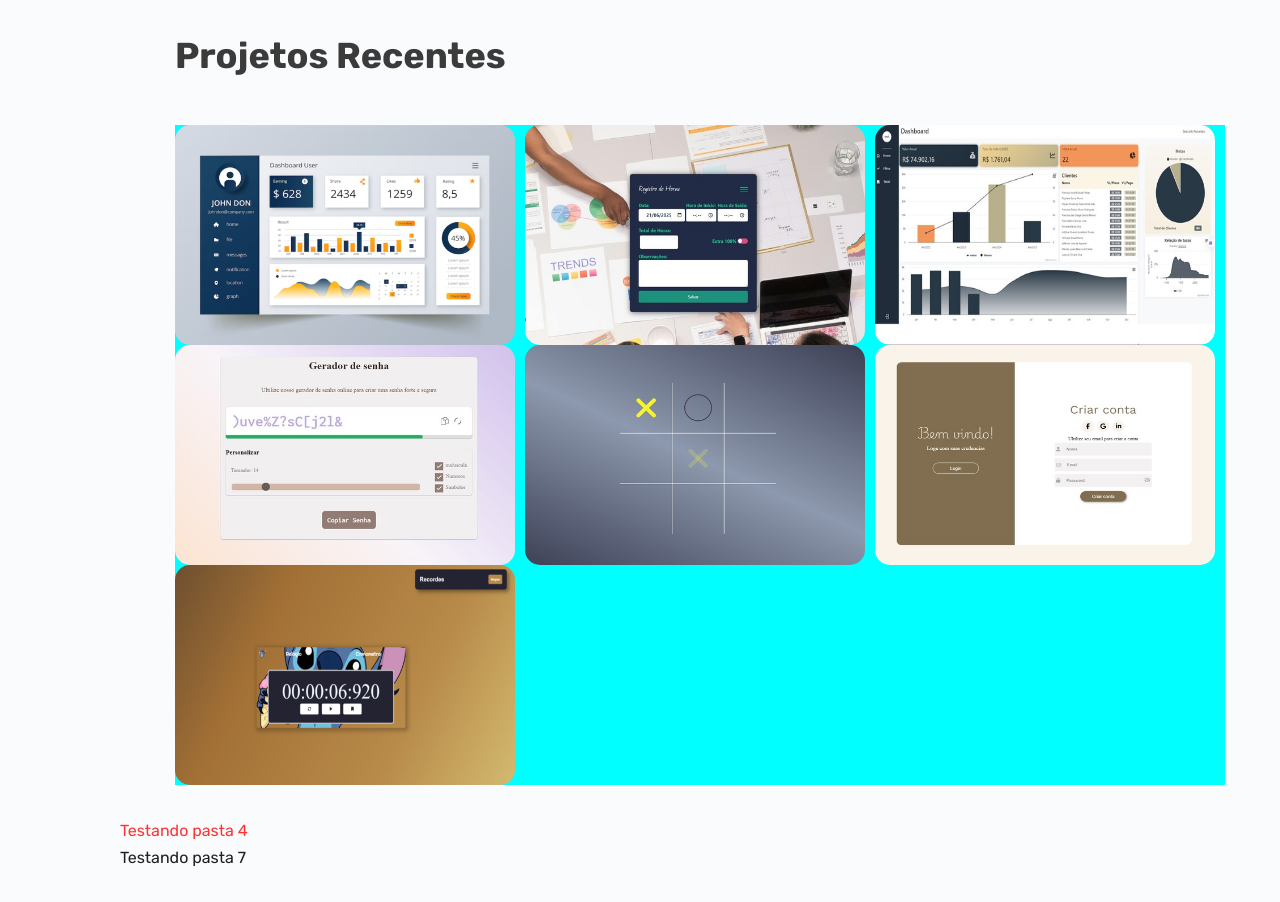
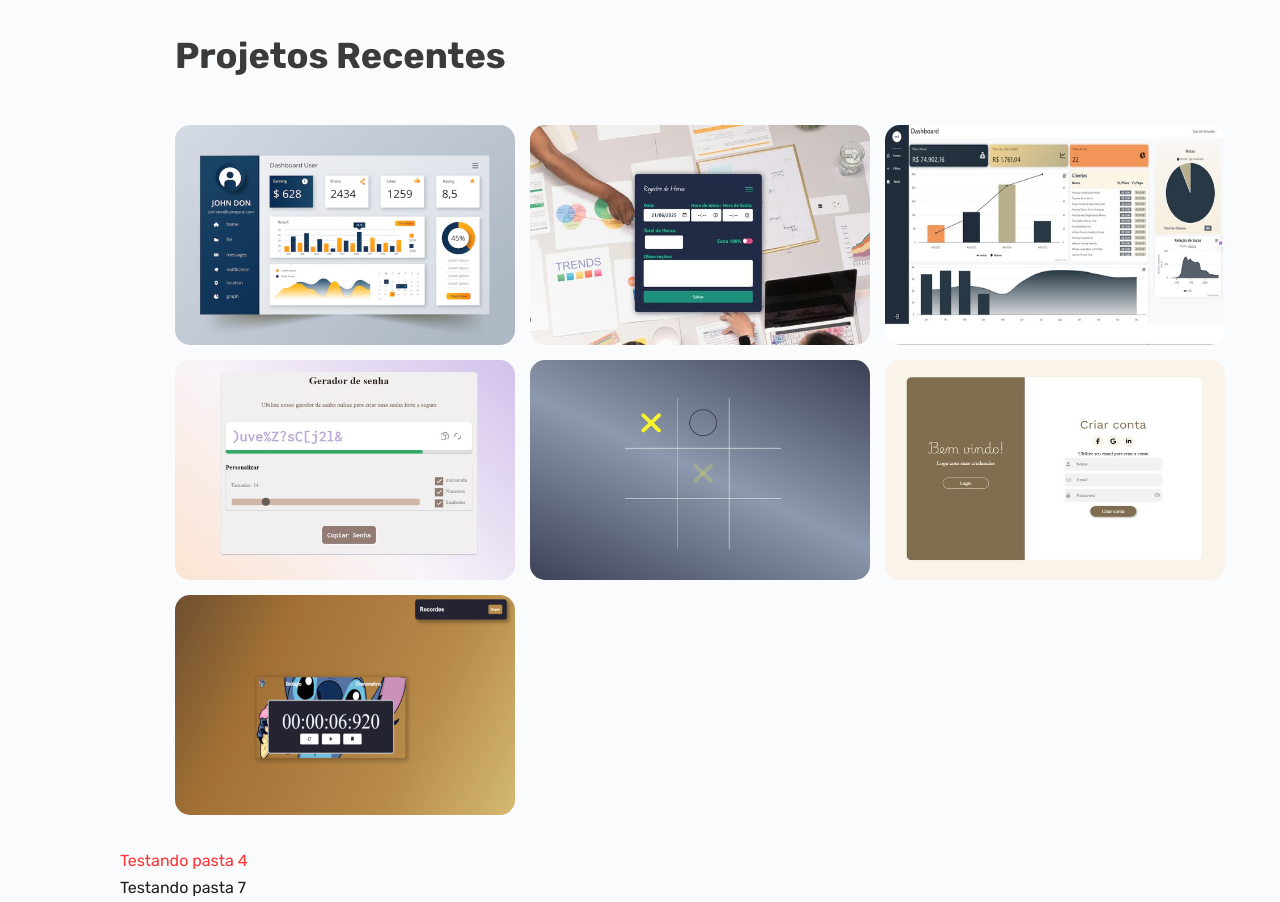
Before and after one commit to ismaelvieira12/Portifolio, a React (Vite) app: page / in a window 1280 px wide. Shown: the part 2680-3582 px from the top of the page. Before the commit the page ends 3552 px from the top, so only its background shows below. Built offline with nearby package versions, Linux system fonts and the light colour scheme; a web font is replaced by a local one.

Commit message:
Deixando componente de projetos ainda mais bonito

```diff
--- a/src/components/portifolio/portifolio.css
+++ b/src/components/portifolio/portifolio.css
@@ -2,7 +2,9 @@
 .carrosel {
   display: grid;
   grid-template-columns: repeat(auto-fill, minmax(270px, 1fr));
-  background-color: aqua;
+  grid-row-gap: 15px;
+  grid-column-gap:15px;
+  /* background-color: aqua; */
 }
 
 .slider-item {
```
